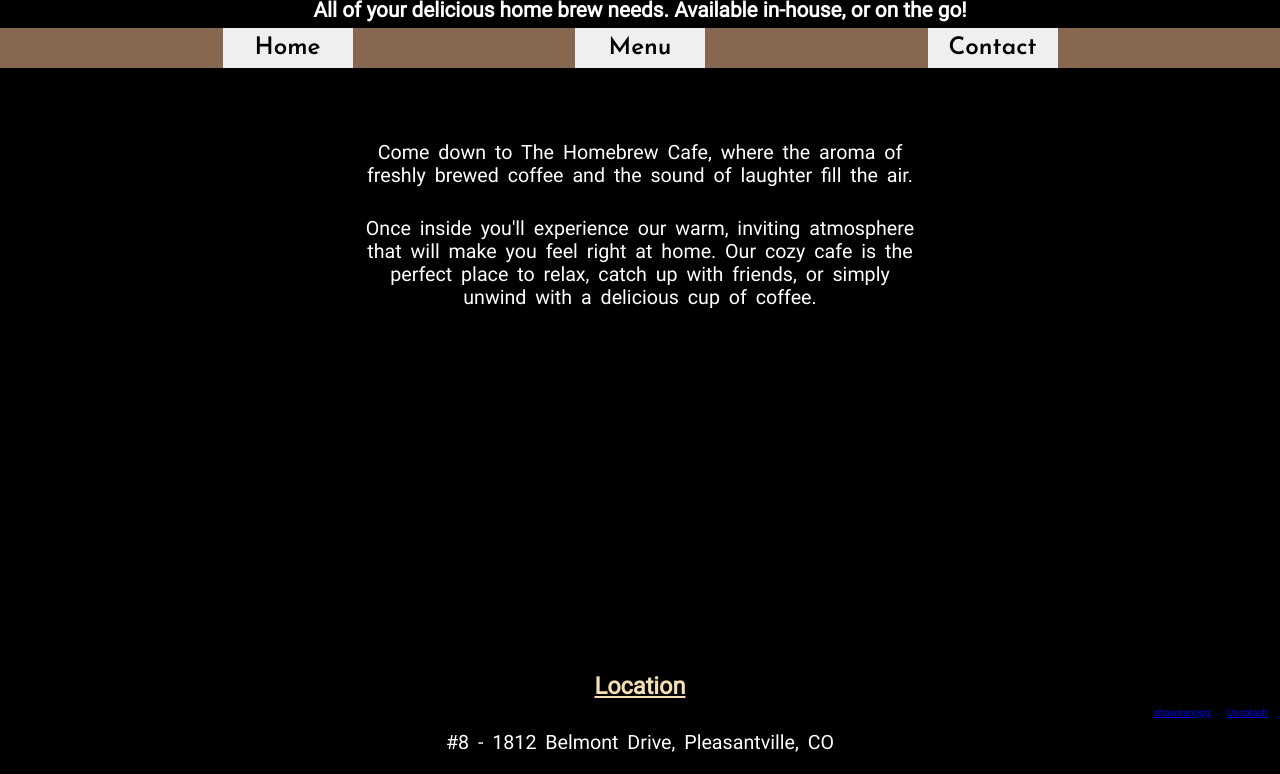
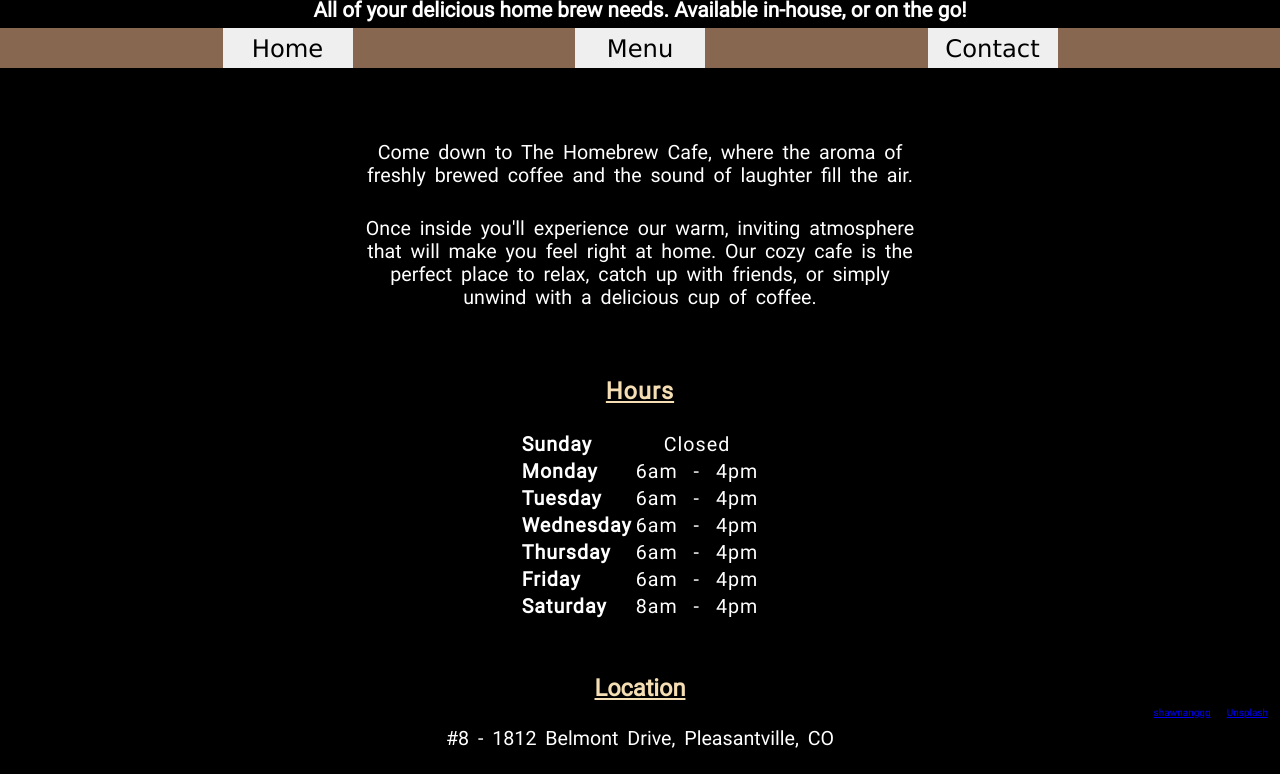
Before and after one commit to Jufarkas/restaurant-page, a website built with webpack: page src/index.html in a window 1280 px wide. Shown: the part 82-856 px from the top of the page. Built offline with nearby package versions, Linux system fonts and the light colour scheme; files whose address does not match are found by name.

Commit message:
rmv list styling, add table styling

```diff
--- a/src/style.css
+++ b/src/style.css
@@ -50,7 +50,7 @@ nav {
 }
 
 button {
-    font-family: 'JosefinSans';
+    font-family: Verdana, Geneva, Tahoma, sans-serif;
     font-size: calc(14px + 0.8vw);
     outline-style: none;
     border-style: none;
@@ -88,6 +88,7 @@ h4 {
     color: #f5deb3;
     font-size: calc(12px + 0.9vw);
     margin-top: 0;
+    margin-bottom: 25px;
     text-align: center;
     text-decoration: underline;
 }
@@ -120,24 +121,34 @@ p {
     max-width: 600px;
 }
 
-ul {
+table {
     display: flex;
     flex-direction: column;
     align-items: center;
-    list-style: none;
     margin: 0;
     padding: 15px 0;
     background-color: #000000e5;
-    max-width: 100vw;
-}
-
-ul li {
+    width: 100vw;
     font-size: calc(12px + 0.6vw);
-    min-width: 600px;
+    min-width: 500px;
+    max-width: 600px;
     text-align: center;
     color: #ffffff;
     word-spacing: 10px;
     letter-spacing: 1px;
+}
+
+caption {
+    color: #f5deb3;
+    font-size: calc(12px + 0.9vw);
+    margin-bottom: 25px;
+    font-weight: 600;
+    text-align: center;
+    text-decoration: underline;
+}
+
+th {
+    text-align: start;
 }
 
 .location {
```
